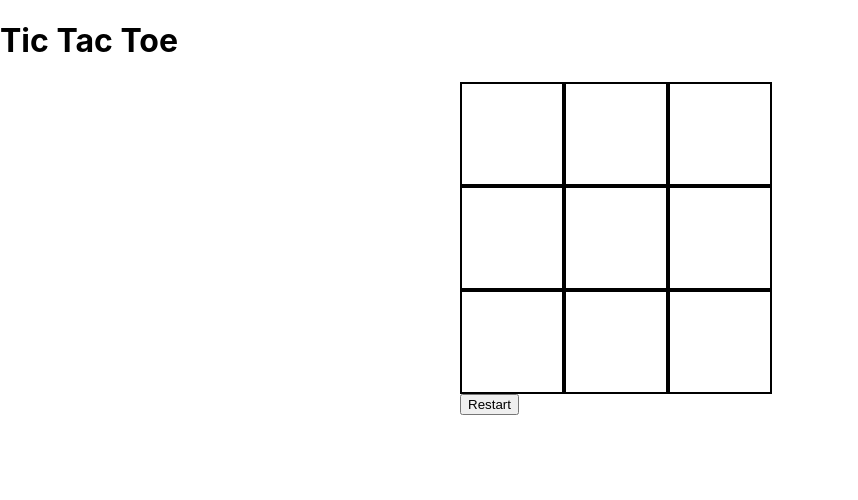
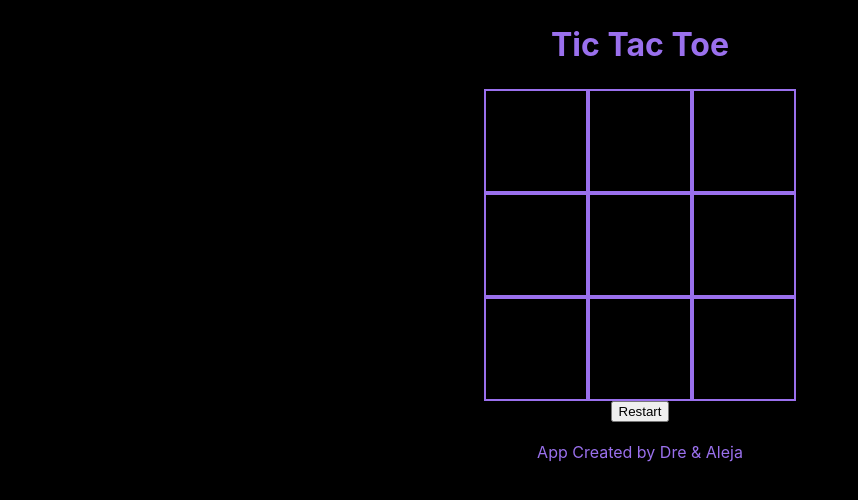
Before and after one commit to AlejaH1213/TicTacToe, a React (Create React App) app: page / in a window 1280 px wide. Shown: the top 500 px of the page, without its empty margins (0-858 px from the left). Built offline with nearby package versions, Linux system fonts and the light colour scheme.

Commit message:
made it prettier

```diff
--- a/public/index.html
+++ b/public/index.html
@@ -39,6 +39,6 @@
       To begin the development, run `npm start` or `yarn start`.
       To create a production bundle, use `npm run build` or `yarn build`.
     -->
-    <!-- <footer id="footer">App Created by Dre & Aleja</footer> -->
+    <footer>App Created by Dre & Aleja</footer>
   </body>
 </html>
--- a/src/App.css
+++ b/src/App.css
@@ -1,7 +1,14 @@
+body {
+  background-color: black;
+}
 .square {
-  border: 2px solid black;
+  border: 2px solid rgb(154, 112, 237);
   height: 100px;
   width: 100px;
+  text-align: center;
+  display: flex;
+  align-items: center;
+  justify-content: center;
 }
 
 .grid {
@@ -11,8 +18,26 @@
   margin: 0 auto;
   font-size: 40px;
   text-align: center;
+  align-items: center;
+  justify-content: center;
 }
 
-/* .footer {
-  text-align: end;
-} */
+footer {
+  text-align: center;
+  padding: 20px;
+  color: rgb(154, 112, 237);
+  margin-top: auto;
+}
+
+.title{
+  text-align: center;
+  font-size: 100 px;
+  margin: 25px ;
+  color: rgb(154, 112, 237);
+}
+
+.winnerText {
+  text-align: center;
+  font-size: 80px;
+  color: rgb(154, 112, 237);
+}
--- a/src/App.js
+++ b/src/App.js
@@ -67,14 +67,16 @@ const winner = () => {
   }
   return (
     <>
-      <h1>Tic Tac Toe</h1>
+      <h1 className="title">Tic Tac Toe</h1>
       <Square
       squares={squares}
       value={value}
       handleClick={handleClick}
       restart={restart}
       />
+      <div className="winnerText">
       {winningPlayer}
+      </div>
     </>
   )
 }
```
